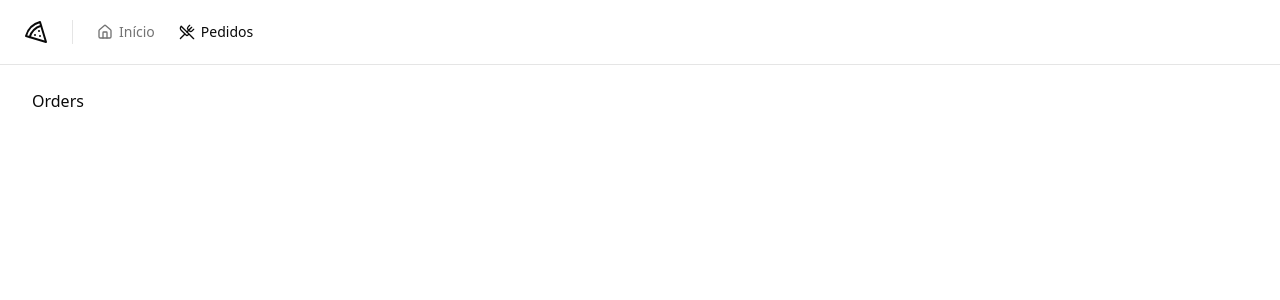
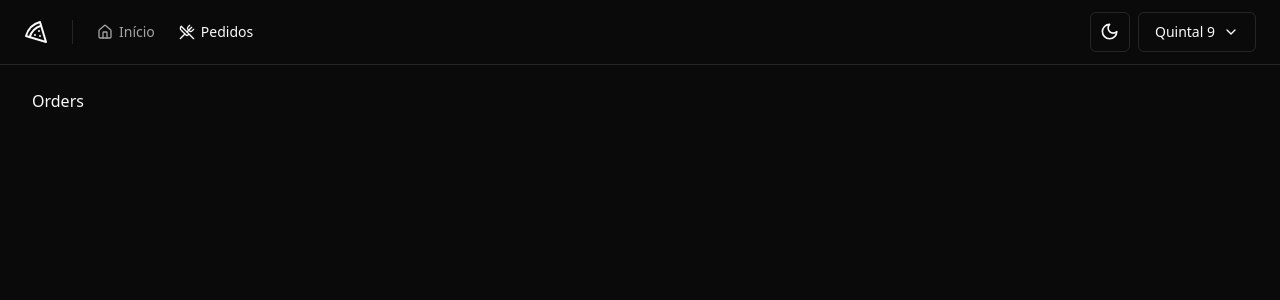
Before and after one commit to viniciusbecaleti/pizzashop-web, a React (Vite) app: page /orders in a window 1280 px wide. Shown: the top 300 px of the page. Built offline with nearby package versions, Linux system fonts and the light colour scheme.

Commit message:
feat: adiciona theme toggle e menu da conta

```diff
--- a/src/App.tsx
+++ b/src/App.tsx
@@ -4,14 +4,17 @@ import { Helmet, HelmetProvider } from 'react-helmet-async'
 import { RouterProvider } from 'react-router-dom'
 import { Toaster } from 'sonner'
 
+import { ThemeProvider } from './components/theme/theme-provider'
 import { router } from './router'
 
 export function App() {
   return (
     <HelmetProvider>
-      <Helmet titleTemplate="%s | Pizza Shop" />
-      <Toaster richColors />
-      <RouterProvider router={router} />
+      <ThemeProvider defaultTheme="dark" storageKey="pizzashop-theme">
+        <Helmet titleTemplate="%s | Pizza Shop" />
+        <Toaster richColors />
+        <RouterProvider router={router} />
+      </ThemeProvider>
     </HelmetProvider>
   )
 }
--- /dev/null
+++ b/src/components/account-menu.tsx
@@ -0,0 +1,44 @@
+import { DropdownMenuSeparator } from '@radix-ui/react-dropdown-menu'
+import { Building, ChevronDown, LogOut } from 'lucide-react'
+
+import { Button } from './ui/button'
+import {
+  DropdownMenu,
+  DropdownMenuContent,
+  DropdownMenuItem,
+  DropdownMenuLabel,
+  DropdownMenuTrigger,
+} from './ui/dropdown-menu'
+
+export function AccountMenu() {
+  return (
+    <DropdownMenu>
+      <DropdownMenuTrigger asChild>
+        <Button
+          variant="outline"
+          className="flex select-none items-center gap-2"
+        >
+          Quintal 9
+          <ChevronDown className="h-4 w-4" />
+        </Button>
+      </DropdownMenuTrigger>
+      <DropdownMenuContent align="end" className="w-56">
+        <DropdownMenuLabel className="flex flex-col">
+          <span>Diego Fernandes</span>
+          <span className="text-xs font-normal text-muted-foreground">
+            diegofernandes@rocketseat.com
+          </span>
+        </DropdownMenuLabel>
+        <DropdownMenuSeparator />
+        <DropdownMenuItem>
+          <Building className="mr-2 h-4 w-4" />
+          <span>Perfil da loja</span>
+        </DropdownMenuItem>
+        <DropdownMenuItem className="text-rose-500 dark:text-rose-400">
+          <LogOut className="mr-2 h-4 w-4" />
+          <span>Sair</span>
+        </DropdownMenuItem>
+      </DropdownMenuContent>
+    </DropdownMenu>
+  )
+}
--- a/src/components/header.tsx
+++ b/src/components/header.tsx
@@ -1,6 +1,8 @@
 import { Home, Pizza, UtensilsCrossed } from 'lucide-react'
 
+import { AccountMenu } from './account-menu'
 import { NavLink } from './nav-link'
+import { ThemeToggle } from './theme/theme-toggle'
 import { Separator } from './ui/separator'
 
 export function Header() {
@@ -22,6 +24,11 @@ export function Header() {
             Pedidos
           </NavLink>
         </nav>
+
+        <div className="ml-auto flex items-center gap-2">
+          <ThemeToggle />
+          <AccountMenu />
+        </div>
       </div>
     </div>
   )
--- /dev/null
+++ b/src/components/theme/theme-provider.tsx
@@ -0,0 +1,73 @@
+import { createContext, useContext, useEffect, useState } from 'react'
+
+type Theme = 'dark' | 'light' | 'system'
+
+type ThemeProviderProps = {
+  children: React.ReactNode
+  defaultTheme?: Theme
+  storageKey?: string
+}
+
+type ThemeProviderState = {
+  theme: Theme
+  setTheme: (theme: Theme) => void
+}
+
+const initialState: ThemeProviderState = {
+  theme: 'system',
+  setTheme: () => null,
+}
+
+const ThemeProviderContext = createContext<ThemeProviderState>(initialState)
+
+export function ThemeProvider({
+  children,
+  defaultTheme = 'system',
+  storageKey = 'vite-ui-theme',
+  ...props
+}: ThemeProviderProps) {
+  const [theme, setTheme] = useState<Theme>(
+    () => (localStorage.getItem(storageKey) as Theme) || defaultTheme,
+  )
+
+  useEffect(() => {
+    const root = window.document.documentElement
+
+    root.classList.remove('light', 'dark')
+
+    if (theme === 'system') {
+      const systemTheme = window.matchMedia('(prefers-color-scheme: dark)')
+        .matches
+        ? 'dark'
+        : 'light'
+
+      root.classList.add(systemTheme)
+      return
+    }
+
+    root.classList.add(theme)
+  }, [theme])
+
+  const value = {
+    theme,
+    setTheme: (theme: Theme) => {
+      localStorage.setItem(storageKey, theme)
+      setTheme(theme)
+    },
+  }
+
+  return (
+    <ThemeProviderContext.Provider {...props} value={value}>
+      {children}
+    </ThemeProviderContext.Provider>
+  )
+}
+
+export const useTheme = () => {
+  const context = useContext(ThemeProviderContext)
+
+  if (context === undefined)
+    throw new Error('useTheme must be used within a ThemeProvider')
+
+  return context
+}
--- /dev/null
+++ b/src/components/theme/theme-toggle.tsx
@@ -0,0 +1,38 @@
+import { Moon, Sun } from 'lucide-react'
+
+import { Button } from '@/components/ui/button'
+import {
+  DropdownMenu,
+  DropdownMenuContent,
+  DropdownMenuItem,
+  DropdownMenuTrigger,
+} from '@/components/ui/dropdown-menu'
+
+import { useTheme } from './theme-provider'
+
+export function ThemeToggle() {
+  const { setTheme } = useTheme()
+
+  return (
+    <DropdownMenu>
+      <DropdownMenuTrigger asChild>
+        <Button variant="outline" size="icon">
+          <Sun className="h-[1.2rem] w-[1.2rem] rotate-0 scale-100 transition-all dark:-rotate-90 dark:scale-0" />
+          <Moon className="absolute h-[1.2rem] w-[1.2rem] rotate-90 scale-0 transition-all dark:rotate-0 dark:scale-100" />
+          <span className="sr-only">Toggle theme</span>
+        </Button>
+      </DropdownMenuTrigger>
+      <DropdownMenuContent align="end">
+        <DropdownMenuItem onClick={() => setTheme('light')}>
+          Light
+        </DropdownMenuItem>
+        <DropdownMenuItem onClick={() => setTheme('dark')}>
+          Dark
+        </DropdownMenuItem>
+        <DropdownMenuItem onClick={() => setTheme('system')}>
+          System
+        </DropdownMenuItem>
+      </DropdownMenuContent>
+    </DropdownMenu>
+  )
+}
```
